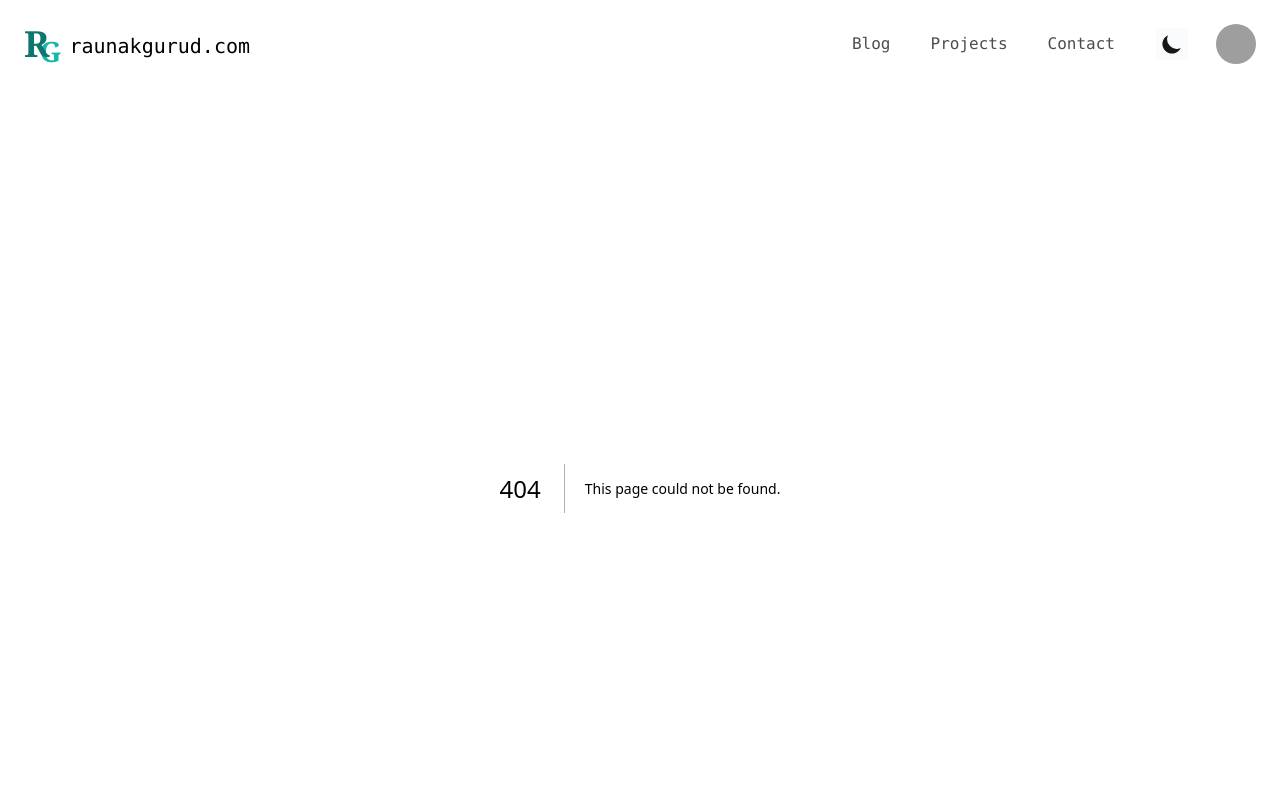
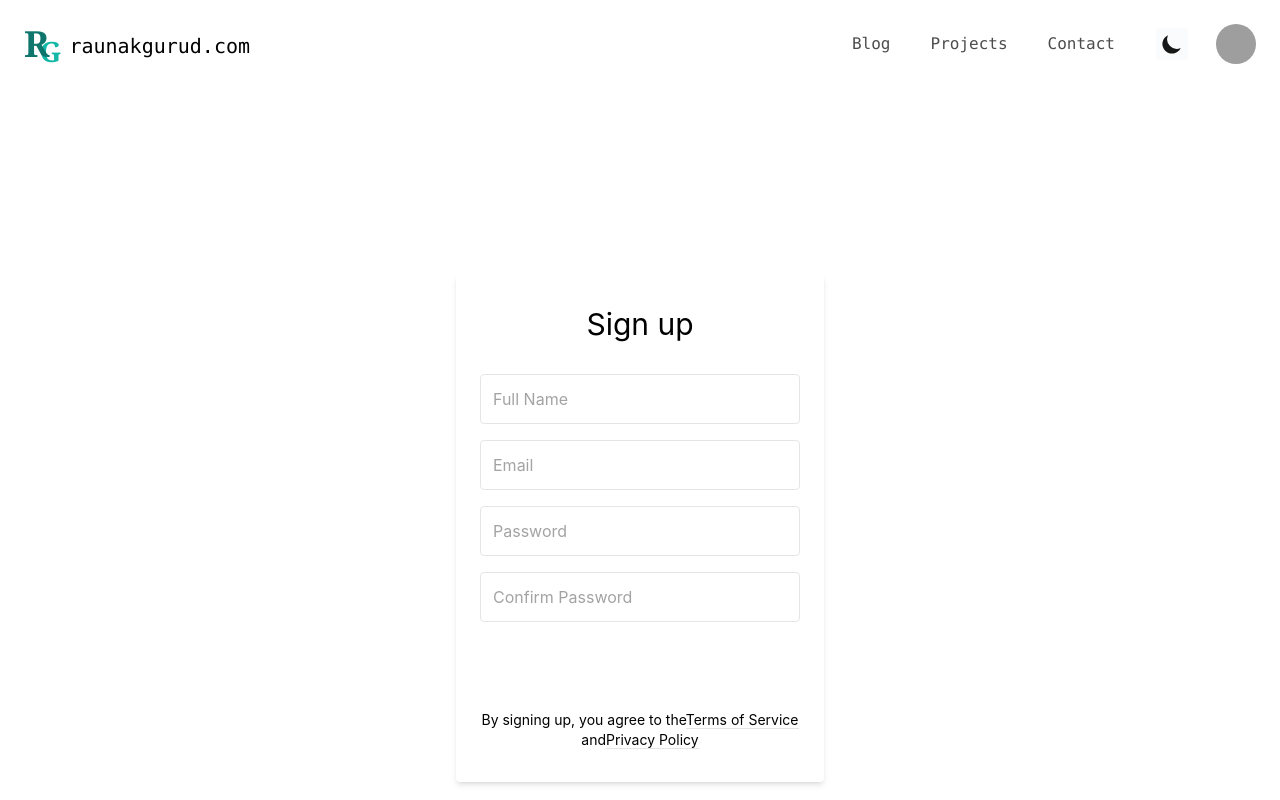
Before and after one commit to raunakgurud09/next-components, a Next.js app: page /contacts in a window 1280 px wide. Before the commit this address had no page. Shown: the top 800 px of the page. Built offline with nearby package versions, Linux system fonts and the light colour scheme; grey boxes are pictures that could not be loaded.

Commit message:
feat: add signup form to contacts

```diff
--- /dev/null
+++ b/pages/contacts.tsx
@@ -0,0 +1,10 @@
+import SignUp from '@/components/Cards/signup'
+import styles from '../styles/Home.module.css'
+
+export default function contact() {
+  return (
+    <main className={styles.main}>
+      <SignUp />
+    </main>
+  )
+}
```
